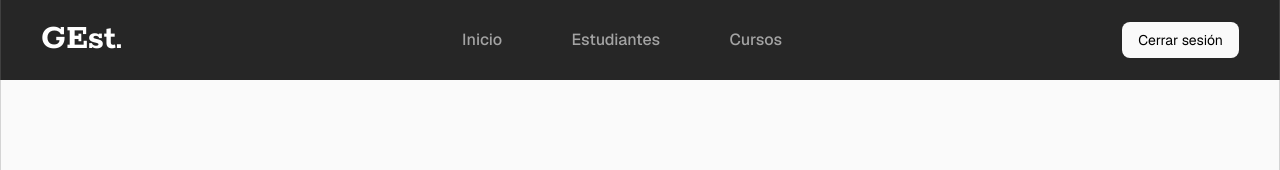
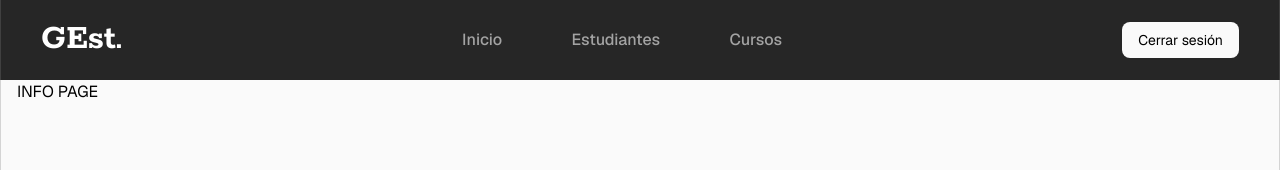
Before and after one commit to uno-nueve/gest, a React (Vite) app: page /app in a window 1280 px wide. Shown: the top 170 px of the page. Built offline with nearby package versions, Linux system fonts and the light colour scheme.

Commit message:
Update router

```diff
--- a/src/router.tsx
+++ b/src/router.tsx
@@ -10,6 +10,7 @@ import { EditPage } from "@/routes/edit-page";
 import { LandingPage } from "./routes/landing-page";
 import { ErrorPage } from "./routes/error-page";
 import { Grid } from "./components/layouts/grid";
+import { InfoPage } from "./routes/info-page";
 
 const router = createBrowserRouter([
     {
@@ -23,7 +24,8 @@ const router = createBrowserRouter([
                 path: "app",
                 element: <DashboardPage />,
                 children: [
-                    { element: <EstudiantesPage />, index: true },
+                    { element: <InfoPage />, index: true },
+                    { path: "Info", element: <InfoPage /> },
                     {
                         path: "estudiantes",
                         element: <EstudiantesPage />,
--- /dev/null
+++ b/src/routes/info-page.tsx
@@ -0,0 +1,3 @@
+export const InfoPage = () => {
+    return <div>INFO PAGE</div>;
+};
```
